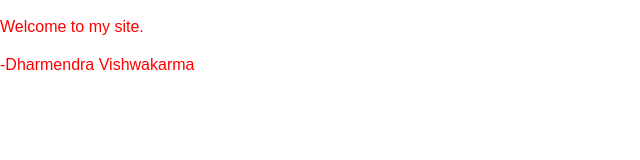
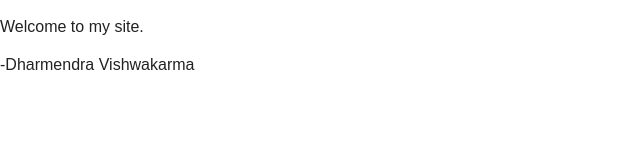
Before and after one commit to dharm18/dharm18.github.io, a plain HTML site: page index.html in a window 1280 px wide. Shown: the whole page, without its empty margins (0-640 px from the left). Drawn offline with nearby package versions, Linux system fonts and the light colour scheme.

Commit message:
removed css

```diff
--- a/css/main.css
+++ b/css/main.css
@@ -101,7 +101,7 @@ body {
 }
 
 p{
-    color: #f00;
+
 
 }
 
```
